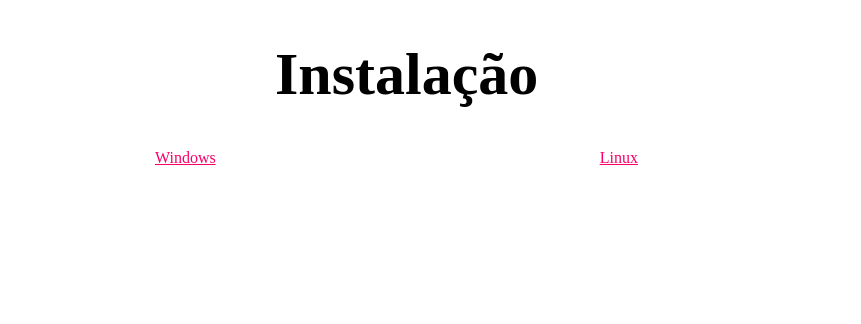
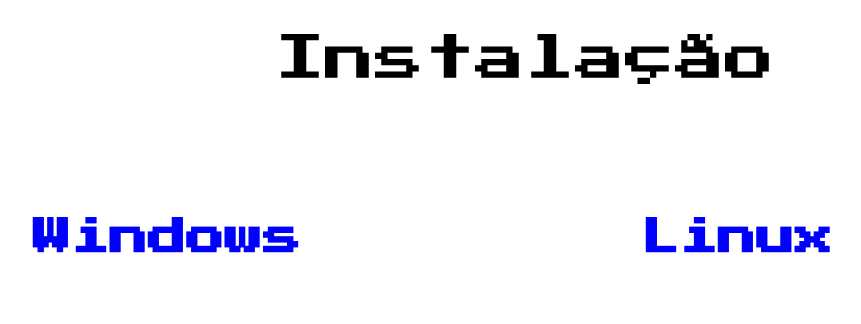
Before and after one commit to SACRIER/electronInstall, a plain HTML site: page index.html in a window 1280 px wide. Shown: the whole page, without its empty margins (233-1094 px from the left). Drawn offline with Linux system fonts and the light colour scheme.

Commit message:
Adição do conteudo

```diff
--- a/index.html
+++ b/index.html
@@ -4,35 +4,17 @@
     <meta charset="UTF-8">
     <meta name="viewport" content="width=device-width, initial-scale=1.0">
     <title>Electron Instalação</title>
+    <link href="https://fonts.googleapis.com/css2?family=Press+Start+2P&display=swap" rel="stylesheet">
+    <link rel="stylesheet" href="style/css.css">
 
-    <style>
-        .container{
-            align-items: center;
-            display: inline;
-        }
-        .container h1{
-
-            font-size: 60px;
-            margin-left: 500px;
-        }
-        .container a{
-            display: inline;
-            justify-content: center;
-
-            font: 50px;
-            color: rgb(250, 0, 104);
-
-            margin-top: 250px;
-            margin-left: 380px;
-        }
-
-    </style>
 </head>
 <body>
     <div class="container">
         <h1>Instalação</h1>
+        <div class="button">
         <a href="windows.html">Windows</a>
         <a href="linux.html">Linux</a>
+        </div>
     </div>
 </body>
 </html>
--- /dev/null
+++ b/style/css.css
@@ -0,0 +1,46 @@
+* {
+    font-family: 'Press Start 2P';
+}
+.container{
+    align-items: center;
+    display: inline;
+}
+.container h1{
+    font: 50px 'Press Start 2P';
+
+    margin-left: 500px;
+}
+
+
+.button{
+    display: flex;
+    justify-content: center;
+    margin: 3.2rem 0;
+
+}
+.button a {
+    width: 30rem;
+    height: 10.4rem;
+
+    margin-top: 20px;
+    margin-left: 90px;
+
+    font: 700 2.4rem 'Press Start 2P';
+    display: flex;
+    align-items: center;
+    justify-content: center;
+
+    text-decoration: none;
+
+    color: blue;
+}
+.windowscontainer h1{
+
+
+    margin-left: 140px;
+}
+.linuxcontainer h1{
+
+
+    margin-left: 160px;
+}
```
Also changed, not shown: linux.html (+4 -0 lines), windows.html (+13 -0 lines), images/Capturar.PNG (added).
